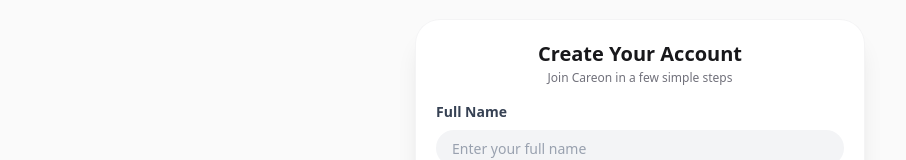
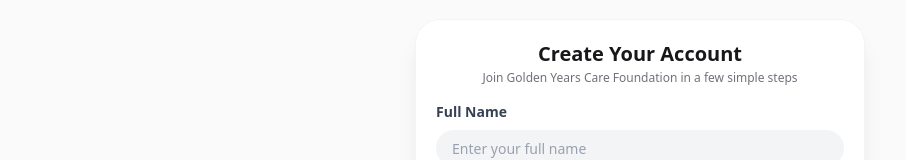
Before and after one commit to Edihub-Dev/ngo_golden_years_admin, a Next.js app: page /register in a window 1280 px wide. Shown: the part 127-287 px from the top of the page, without its empty margins (0-906 px from the left). Built offline with nearby package versions, Linux system fonts and the light colour scheme.

Commit message:
ragister page is updated for golden years care foundation

```diff
--- a/src/app/(auth)/register/page.tsx
+++ b/src/app/(auth)/register/page.tsx
@@ -92,7 +92,7 @@
         <div className={cn('rounded-3xl', 'bg-white', 'shadow-xl', 'ring-1', 'ring-zinc-100', 'px-5', 'py-5')}>
           <div className={cn('text-center', 'mb-4')}>
             <h1 className={cn('text-xl', 'font-semibold', 'text-zinc-900')}>Create Your Account</h1>
-            <p className={cn('mt-0.5', 'text-xs', 'text-zinc-500')}>Join Careon in a few simple steps</p>
+            <p className={cn('mt-0.5', 'text-xs', 'text-zinc-500')}>Join Golden Years Care Foundation in a few simple steps</p>
           </div>
 
           <form onSubmit={handleSubmit} className="space-y-4">
```
